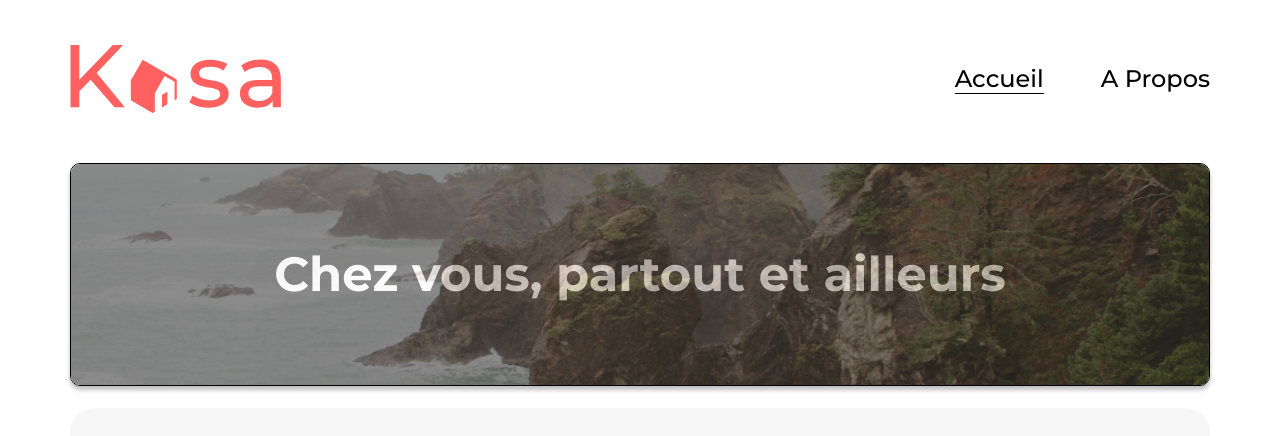
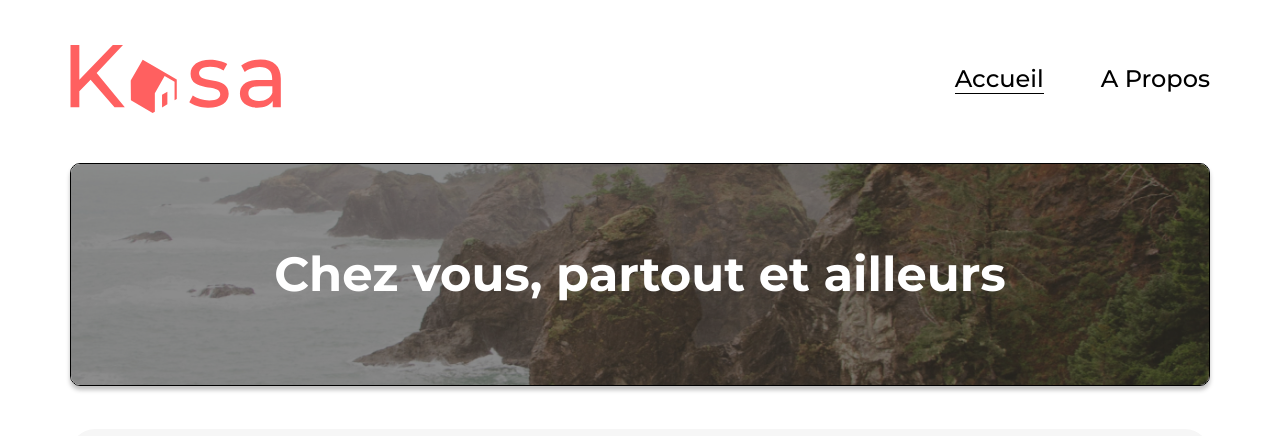
Before and after one commit to Amalynn/oc-iw-p8-kasa, a React (Vite) app: page / in a window 1280 px wide. Shown: the top 436 px of the page. Built offline with nearby package versions, Linux system fonts and the light colour scheme.

Commit message:
Margin-bottom and background-color update for the Banner component

```diff
--- a/src/assets/styles/main.css
+++ b/src/assets/styles/main.css
@@ -111,11 +111,13 @@ a {
 @media only screen and (min-width: 768px) {
   .hero-banner {
     height: 180px;
+    margin-bottom: 35px;
   }
 }
 @media only screen and (min-width: 1024px) {
   .hero-banner {
     height: 223px;
+    margin-bottom: 43px;
   }
 }
 .hero-banner img {
@@ -144,8 +146,7 @@ a {
   display: flex;
   align-items: center;
   padding-left: 16px;
-  background-color: #000;
-  opacity: 45%;
+  background-color: rgba(0, 0, 0, 0.45);
 }
 @media only screen and (min-width: 768px) {
   .hero-banner-title {
--- a/src/scss/components/_hero-banner.scss
+++ b/src/scss/components/_hero-banner.scss
@@ -13,10 +13,12 @@
 
     @include m.media-breakpoint-up(tablet) {
         height: 180px;
+        margin-bottom: 35px;
     }
 
     @include m.media-breakpoint-up(desktop) {
         height: 223px;
+        margin-bottom: 43px;
     }
 
     img {
@@ -45,8 +47,7 @@
         display: flex;
         align-items: center;
         padding-left: 16px;
-        background-color: map-get(v.$colors, black-clr);
-        opacity: 45%;
+        background-color: rgba(0, 0, 0, 0.45);
 
         @include m.media-breakpoint-up(tablet) {
             justify-content: center;
```
Also changed, not shown: 1 other file (tests, documents, lock files or other folders).
